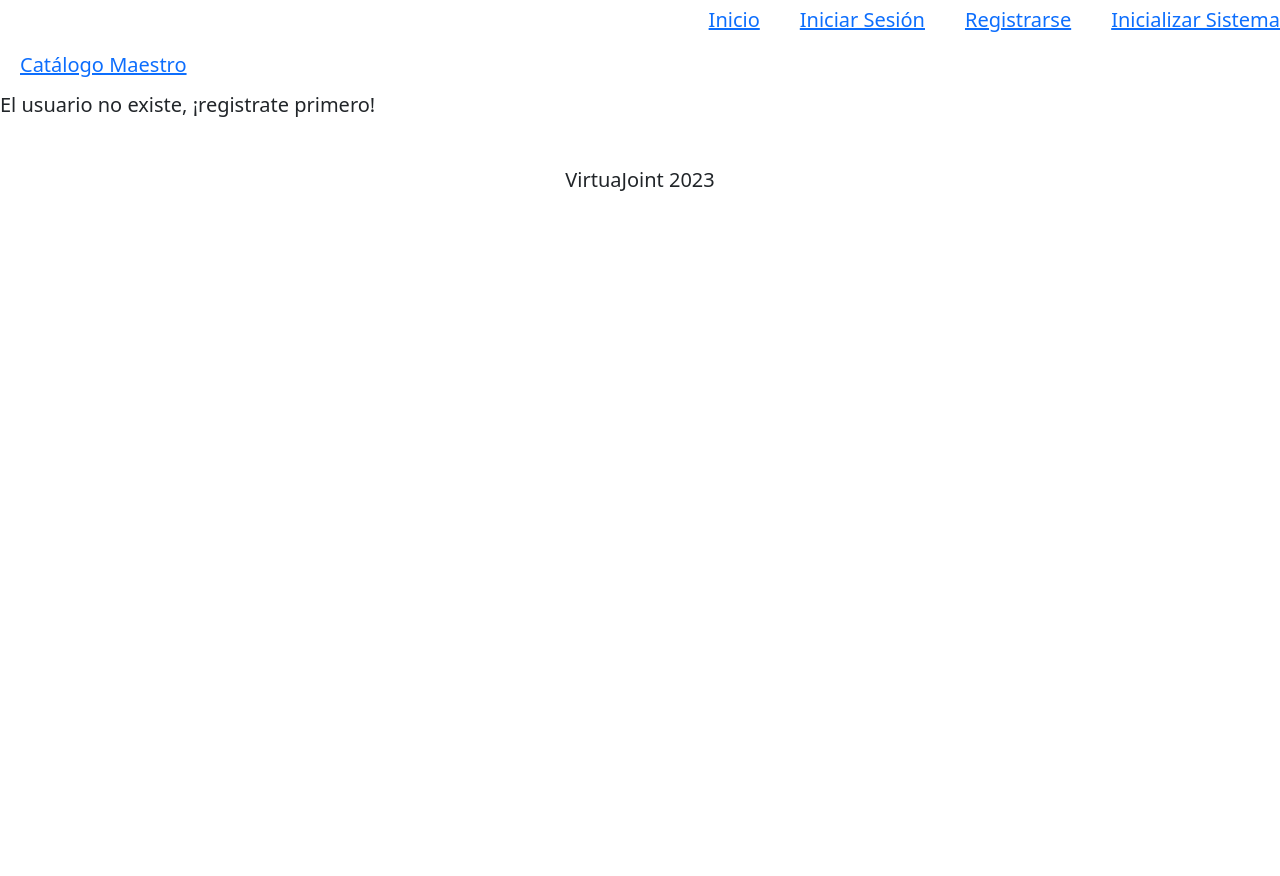
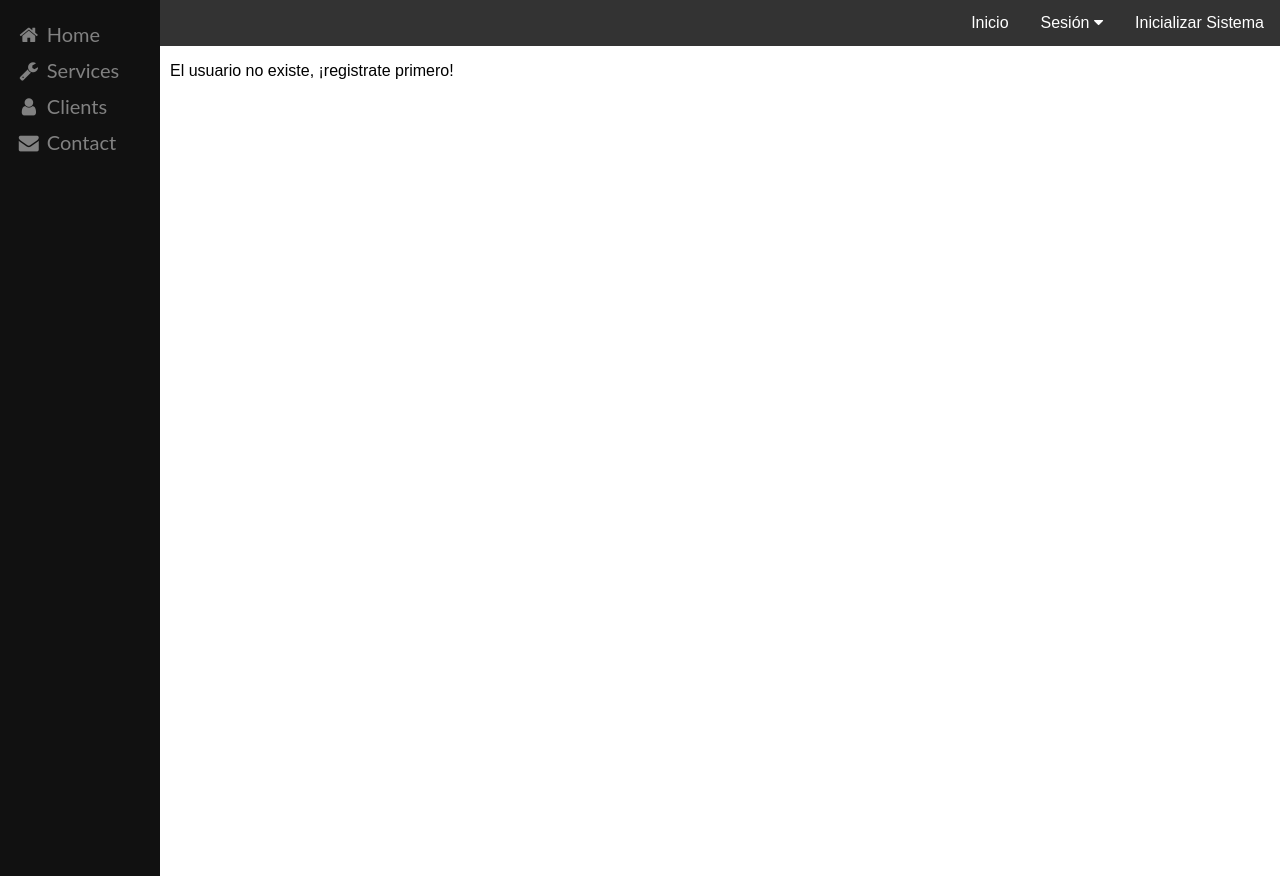
Before and after one commit to natan9019/virtuajoint, a PHP site: page /userHomePage.php in a window 1280 px wide. Run offline with PHP 8.4, Linux system fonts and the light colour scheme; data that the repository does not hold is empty.

Commit message:
Wuite el estilo anterior, agregué unnavbar y un side bar

```diff
--- a/public/css/styles.css
+++ b/public/css/styles.css
@@ -1,19 +1,19 @@
-* {
+/* * {
     margin: 0;
     padding: 0;
     box-sizing: inherit;
     text-decoration: none;
     list-style: none;
     font-size: 2rem;
-}
+} */
 
-html {
+/* html {
     font-size: 62.5%;
     scroll-behavior: smooth;
     box-sizing: border-box;
     font-family: "Open Sans", sans-serif;
-}
-
+} */
+/*
 body {
     min-height: 100vh;
     display: flex;
@@ -49,16 +49,8 @@ input[type="submit"] {
     width: 100%;
     display: flex;
     justify-content: flex-end;
-}
-
-.navbar {
-    padding: 5rem;
-}
-
-.navbar-list {
-    display: flex;
-    gap: 4rem;
-}
+} */
+/*
 
 .mainContent {
     flex: 1;
@@ -148,4 +140,146 @@ input[type="submit"] {
     width: 100%;
     min-height: 10rem;
     text-align: center;
+} */
+
+.navbar {
+    overflow: hidden;
+    background-color: #333;
+    margin-left: 160px;
+    display: flex;
+    justify-content:flex-end;
+  }
+
+.navbar a {
+    float: left;
+    font-size: 16px;
+    color: white;
+    text-align: center;
+    padding: 14px 16px;
+    text-decoration: none;
 }
+
+.navbar a:hover, .subnav:hover .subnavbtn {
+  background-color: rgba(194, 207, 198, 0.484);
+}
+
+.subnav {
+  float: left;
+  overflow: hidden;
+}
+
+.subnav .subnavbtn {
+  font-size: 16px;
+  border: none;
+  outline: none;
+  color: white;
+  padding: 14px 16px;
+  background-color: inherit;
+  font-family: inherit;
+  margin: 0;
+}
+
+/* Background color de los elementos hijo del navbar */
+.subnav-content {
+  display: none;
+  position: absolute;
+  left: 0;
+  background-color: rgba(27, 71, 41, 0.735);
+  width: 100%;
+  z-index: 1;
+}
+
+.subnav-content a {
+  float: left;
+  color: white;
+  text-decoration: none;
+}
+
+.subnav-content a:hover {
+  background-color: #eee;
+  color: black;
+}
+
+.subnav:hover .subnav-content {
+  display: flex;
+  justify-content: end;
+}
+
+
+.sidebar {
+  height: 100%;
+  width: 160px;
+  position: fixed;
+  z-index: 1;
+  top: 0;
+  left: 0;
+  background-color: #111;
+  overflow-x: hidden;
+  padding-top: 16px;
+  font-family: "Lato", sans-serif;
+}
+
+.sidebar a {
+  padding: 6px 8px 6px 16px;
+  text-decoration: none;
+  font-size: 20px;
+  color: #818181;
+  display: block;
+}
+.sidebar a:hover {
+  color: #f1f1f1;
+}
+.main {
+  margin-left: 160px; /* Same as the width of the sidenav */
+  padding: 0px 10px;
+}
+@media screen and (max-height: 450px) {
+  .sidebar {padding-top: 15px;}
+  .sidebar a {font-size: 18px;}
+}
+
+body {
+  font-family: Arial, Helvetica, sans-serif;
+  margin: 0;
+}
+
+/* Color del hover sobre los items padre del navbar */
+.navbar a:hover, .subnav:hover .subnavbtn {
+  background-color: rgba(194, 207, 198, 0.484);
+}
+
+.subnav-content a {
+  float: left;
+  color: white;
+  text-decoration: none;
+}
+
+.subnav-content a:hover {
+  background-color: #eee;
+  color: black;
+}
+
+.subnav:hover .subnav-content {
+  display: flex;
+}
+
+
+.sidebar a
+{
+  padding: 6px 8px 6px 16px;
+  text-decoration: none;
+  font-size: 20px;
+  color: #818181;
+  display: block;
+}
+.sidebar a:hover {
+  color: #f1f1f1;
+}
+.main {
+  margin-left: 160px; /* Same as the width of the sidenav */
+  padding: 0px 10px;
+}
+@media screen and (max-height: 450px) {
+  .sidebar {padding-top: 15px;}
+  .sidebar a {font-size: 18px;}
+}
--- a/public/index.php
+++ b/public/index.php
@@ -9,6 +9,7 @@
     <link rel="preconnect" href="https://fonts.gstatic.com" crossorigin>
     <link href="https://fonts.googleapis.com/css2?family=Open+Sans:wght@300;400;500&display=swap" rel="stylesheet">
     <link rel="stylesheet" href="./css/styles.css">
+    <link rel="stylesheet" href="https://cdnjs.cloudflare.com/ajax/libs/font-awesome/4.7.0/css/font-awesome.min.css">
     <title>Home - VirtuaJoint</title>
 </head>
 
--- a/public/initialize.php
+++ b/public/initialize.php
@@ -10,6 +10,7 @@
     <link rel="preconnect" href="https://fonts.gstatic.com" crossorigin>
     <link href="https://fonts.googleapis.com/css2?family=Open+Sans:wght@300;400;500&display=swap" rel="stylesheet">
     <link rel="stylesheet" href="./css/styles.css">
+    <link rel="stylesheet" href="https://cdnjs.cloudflare.com/ajax/libs/font-awesome/4.7.0/css/font-awesome.min.css">
 </head>
 
 <body>
--- a/public/login.php
+++ b/public/login.php
@@ -9,6 +9,7 @@
     <link rel="preconnect" href="https://fonts.gstatic.com" crossorigin>
     <link href="https://fonts.googleapis.com/css2?family=Open+Sans:wght@300;400;500&display=swap" rel="stylesheet">
     <link rel="stylesheet" href="./css/styles.css">
+    <link rel="stylesheet" href="https://cdnjs.cloudflare.com/ajax/libs/font-awesome/4.7.0/css/font-awesome.min.css">
     <title>Login - VirtuaJoint</title>
 </head>
 
--- a/public/navbarMainMenu.php
+++ b/public/navbarMainMenu.php
@@ -1,24 +1,29 @@
-<!DOCTYPE html>
-<html lang="en">
-<head>
-    <meta charset="UTF-8">
-    <meta http-equiv="X-UA-Compatible" content="IE=edge">
-    <meta name="viewport" content="width=device-width, initial-scale=1">
-    <link href="https://cdn.jsdelivr.net/npm/bootstrap@5.3.0-alpha1/dist/css/bootstrap.min.css" rel="stylesheet" integrity="sha384-GLhlTQ8iRABdZLl6O3oVMWSktQOp6b7In1Zl3/Jr59b6EGGoI1aFkw7cmDA6j6gD" crossorigin="anonymous">
-</head>
 <body>
-    <script src="https://cdn.jsdelivr.net/npm/bootstrap@5.3.0-alpha1/dist/js/bootstrap.bundle.min.js" integrity="sha384-w76AqPfDkMBDXo30jS1Sgez6pr3x5MlQ1ZAGC+nuZB+EYdgRZgiwxhTBTkF7CXvN" crossorigin="anonymous"></script>
-    <script src="https://cdn.jsdelivr.net/npm/@popperjs/core@2.11.6/dist/umd/popper.min.js" integrity="sha384-oBqDVmMz9ATKxIep9tiCxS/Z9fNfEXiDAYTujMAeBAsjFuCZSmKbSSUnQlmh/jp3" crossorigin="anonymous"></script>
-    <script src="https://cdn.jsdelivr.net/npm/bootstrap@5.3.0-alpha1/dist/js/bootstrap.min.js" integrity="sha384-mQ93GR66B00ZXjt0YO5KlohRA5SY2XofN4zfuZxLkoj1gXtW8ANNCe9d5Y3eG5eD" crossorigin="anonymous"></script>
-    <div class="div-nav">
-        <nav class="navbar">
-            <ul class="navbar-list">
-                <li> <a href="http://virtuajoint.test/">Inicio</a> </li>
-                <li> <a href="http://virtuajoint.test/login.php">Iniciar Sesión</a> </li>
-                <li> <a href="http://virtuajoint.test/signin.php">Registrarse</a> </li>
-                <li> <a href="http://virtuajoint.test/initialize.php">Inicializar Sistema</a></li>
-            </ul>
-        </nav>
+    <div class="navbar">
+        <a href="http://virtuajoint.test">Inicio</a>
+
+        <div class="subnav">
+            <button class="subnavbtn">Sesión <i class="fa fa-caret-down"></i></button>
+            <div class="subnav-content">
+                <a href="http://virtuajoint.test/login.php">Iniciar Sesión</a>
+                <a href="http://virtuajoint.test/signin.php">Registrarse</a>
+            </div>
+        </div>
+
+        <a href="http://virtuajoint.test/initialize.php">Inicializar Sistema</a>
+
     </div>
+
+    <div class="sidebar">
+        <a href="#home"><i class="fa fa-fw fa-home"></i> Home</a>
+        <a href="#services"><i class="fa fa-fw fa-wrench"></i> Services</a>
+        <a href="#clients"><i class="fa fa-fw fa-user"></i> Clients</a>
+        <a href="#contact"><i class="fa fa-fw fa-envelope"></i> Contact</a>
+    </div>
+
 </body>
-</html>
+        <!--
+
+                    <li> <a href="http://virtuajoint.test/initialize.php">Inicializar Sistema</a></li>
+
+         -->
--- a/public/sideBarMenu.php
+++ b/public/sideBarMenu.php
@@ -1,7 +1,17 @@
-<div class="div-sideBar">
-    <nav class="sideBar">
-        <ul class="sideBar-list">
-            <li> <a href="http://virtuajoint.test/masterCatalogue.php">Catálogo Maestro</a> </li>
-        </ul>
-    </nav>
-</div>
+<!DOCTYPE html>
+<html lang="en">
+<head>
+    <meta charset="UTF-8">
+    <meta http-equiv="X-UA-Compatible" content="IE=edge">
+    <meta name="viewport" content="width=device-width, initial-scale=1.0">
+    <link rel="stylesheet" href="https://cdnjs.cloudflare.com/ajax/libs/font-awesome/4.7.0/css/font-awesome.min.css">
+</head>
+<body>
+    <div class="sidebar">
+        <a href="http://virtuajoint.test/masterCatalogue.php"><i class="fa fa-fw fa-home"></i>Catálogo Maestro</a>
+        <a href="#services"><i class="fa fa-fw fa-wrench"></i> Services</a>
+        <a href="#clients"><i class="fa fa-fw fa-user"></i> Clients</a>
+        <a href="#contact"><i class="fa fa-fw fa-envelope"></i> Contact</a>
+    </div>
+</body>
+</html>
--- a/public/signin.php
+++ b/public/signin.php
@@ -9,6 +9,7 @@
     <link rel="preconnect" href="https://fonts.gstatic.com" crossorigin>
     <link href="https://fonts.googleapis.com/css2?family=Open+Sans:wght@300;400;500&display=swap" rel="stylesheet">
     <link rel="stylesheet" href="./css/styles.css">
+    <link rel="stylesheet" href="https://cdnjs.cloudflare.com/ajax/libs/font-awesome/4.7.0/css/font-awesome.min.css">
     <title>Registro - VirtuaJoint</title>
 </head>
 
--- a/public/userHomePage.php
+++ b/public/userHomePage.php
@@ -3,23 +3,23 @@
     <head>
         <title>Mi portal - Virtuajoint</title>
         <link rel="stylesheet" href="./css/styles.css">
+        <link rel="stylesheet" href="https://cdnjs.cloudflare.com/ajax/libs/font-awesome/4.7.0/css/font-awesome.min.css">
     </head>
     <body>
         <section id="navbarSection">
             <?PHP
                 include('navbarMainMenu.php');
-                include('sideBarMenu.php');
+                ?>
+        </section>
 
-            ?>
-        </section>
-        <section id="heroSection">
+        <section id="heroSection" class="main">
             <?php
 
                 // invocamos el archivo de la configuracion de BD
                 include('../config/database.php');
 
                 //Se invoca la función session start para registrar cuando se tuvo una sesión correcta: https://www.php.net/manual/en/function.session-start.php
-                session_start();
+                // session_start();
 
                 // //Entorno DEV-Local
                 // //DECLARAMOS las variables a utilizar para la conexión (Mas a adelante hay que sacar de aqui estos datos)
```
Also changed, not shown: public/masterCatalogue.php (+6 -2 lines).
